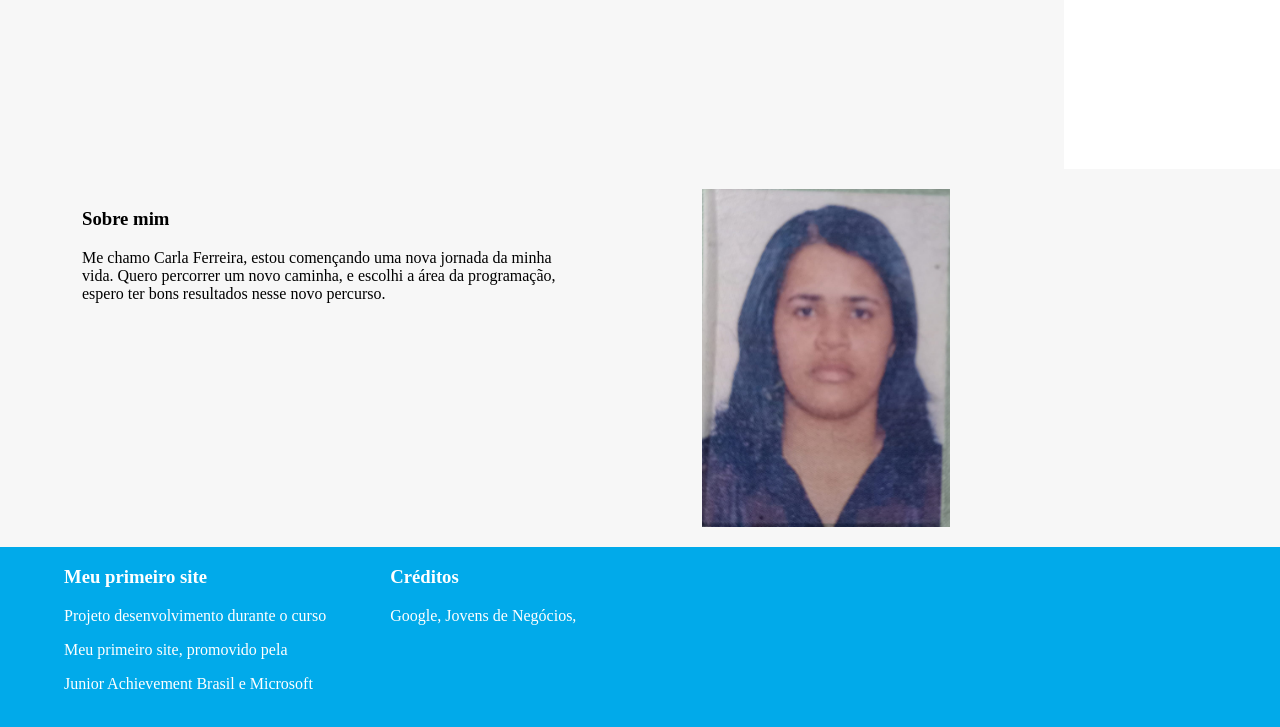
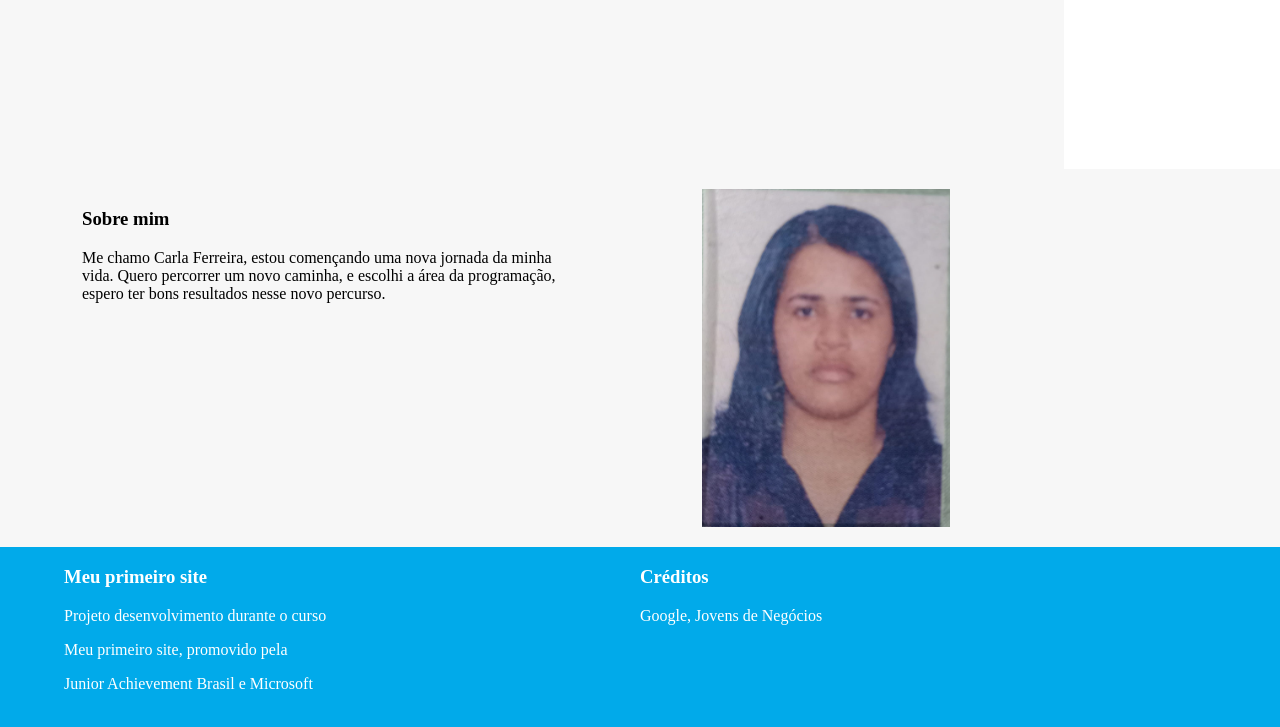
Before and after one commit to Souza40/dasafio2, a plain HTML site: page index.html in a window 1280 px wide. Shown: the part 2042-2769 px from the top of the page. Drawn offline with Linux system fonts and the light colour scheme.

Commit message:
Update index.html

```diff
--- a/index.html
+++ b/index.html
@@ -34,8 +34,8 @@
                  e não podemos ignorá-los.</p>
             <p class="justificado" >Quais são as soluções? Afinal, como erradicar a fome mundial? Tantas crianças com fome, o que fazer para ajudá-las?</p>
        </div>
-    </section>
-      <section id="selecao">
+     </section>
+     <section id="selecao">
               <h3 class="centralizado">Seleção</h3>
         <div class="coluna quatro">
               <img class="icone" src="./fotos/images.jpg" alt="image"/>
@@ -93,7 +93,7 @@
             </div>
        </section>
        <footer>
-        <div class="coluna" >
+        <div class="coluna dois" >
            <h3>Meu primeiro site</h3>
            <p>Projeto desenvolvimento durante o curso
            <p>Meu primeiro site, promovido pela </p>
@@ -101,9 +101,8 @@
        </div>
        <div classe="coluna dois">
             <h3>Créditos</h3>
-            <P>Google, Jovens de Negócios,</P>
+            <P>Google, Jovens de Negócios</P>
        </div>
-
       </footer>
     </body>
 </html>
```
